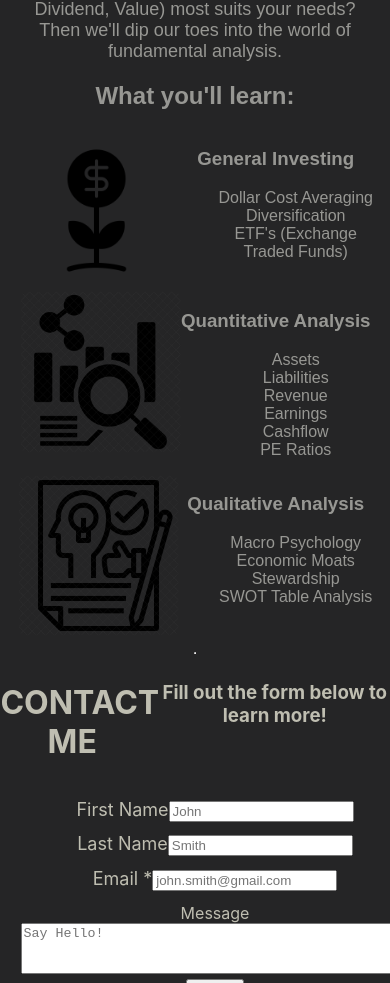
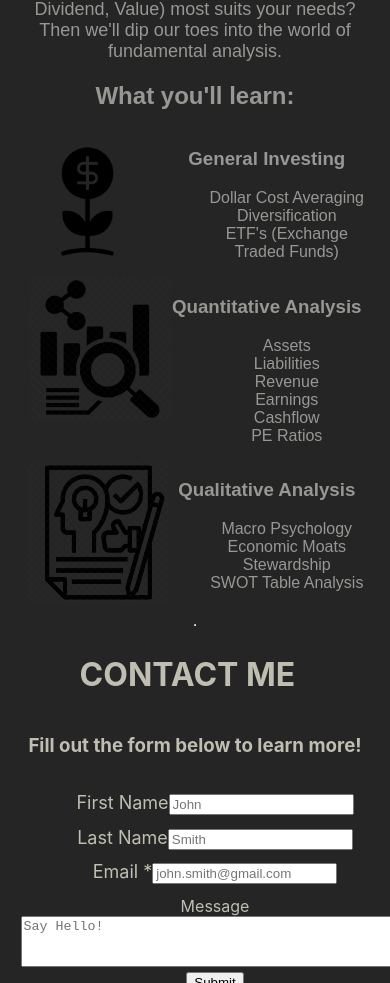
Before and after one commit to Douglas4739/DouglasEde.com, a React (Create React App) app: page / in a window 390 px wide. Shown: the part 7850-8833 px from the top of the page. Built offline with nearby package versions, Linux system fonts and the light colour scheme.

Commit message:
fixed styling issue on contact form

```diff
--- a/src/Coaching.css
+++ b/src/Coaching.css
@@ -17,8 +17,8 @@
   .fundamentalimg {
       max-width: 100%;
       height: auto;
-      width: 15%;
-      height: 15%;
+      width: 25%;
+      height: 25%;
       margin-bottom: auto;
   }
 
@@ -40,8 +40,8 @@
     .fundamentalimg {
         max-width: 100%;
         height: auto;
-        width: 45%;
-        height: 45%;
         margin-bottom: auto;
+        width: 40%;
+        height: 40%;
     }
   }
--- a/src/Contact.css
+++ b/src/Contact.css
@@ -1,3 +1,9 @@
 .form {
     list-style: none;
 }
+
+.row-header {
+    color: #bfbeb1;
+    display: flex;
+    flex-direction: column;
+}
--- a/src/Contact.js
+++ b/src/Contact.js
@@ -7,11 +7,11 @@ function Contact() {
   return <div className='contact'>
 
 <div class="container">
-  <div class="row header">
+  <div className="row-header">
     <h1>CONTACT ME &nbsp;</h1>
     <h3>Fill out the form below to learn more!</h3>
   </div>
-  <div class="row body">
+  <div className="row body">
     <form action="#">
       <ul className='form'>
 
```
